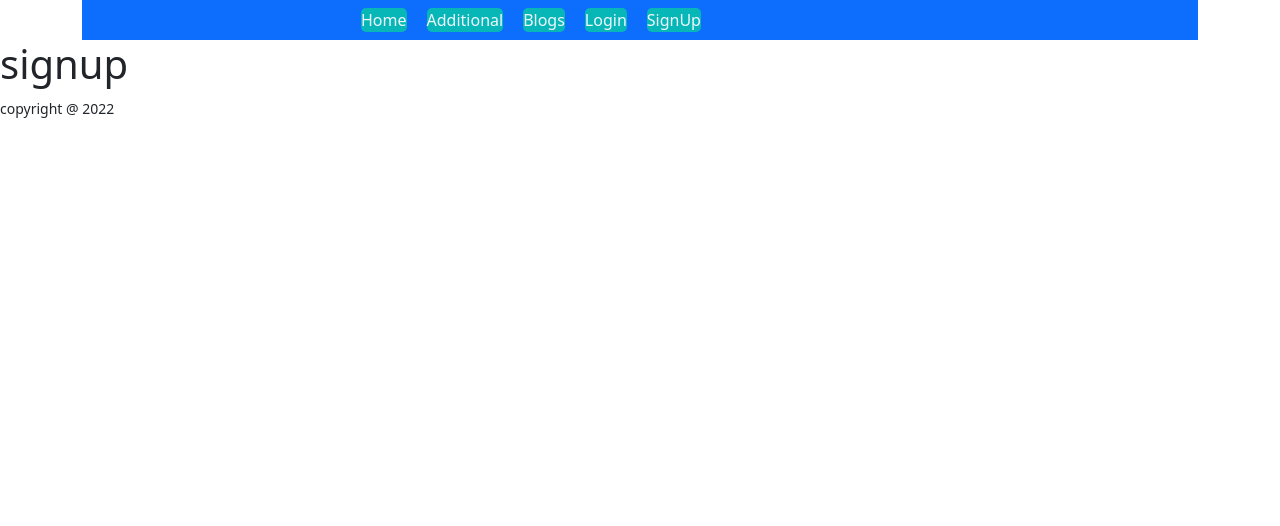
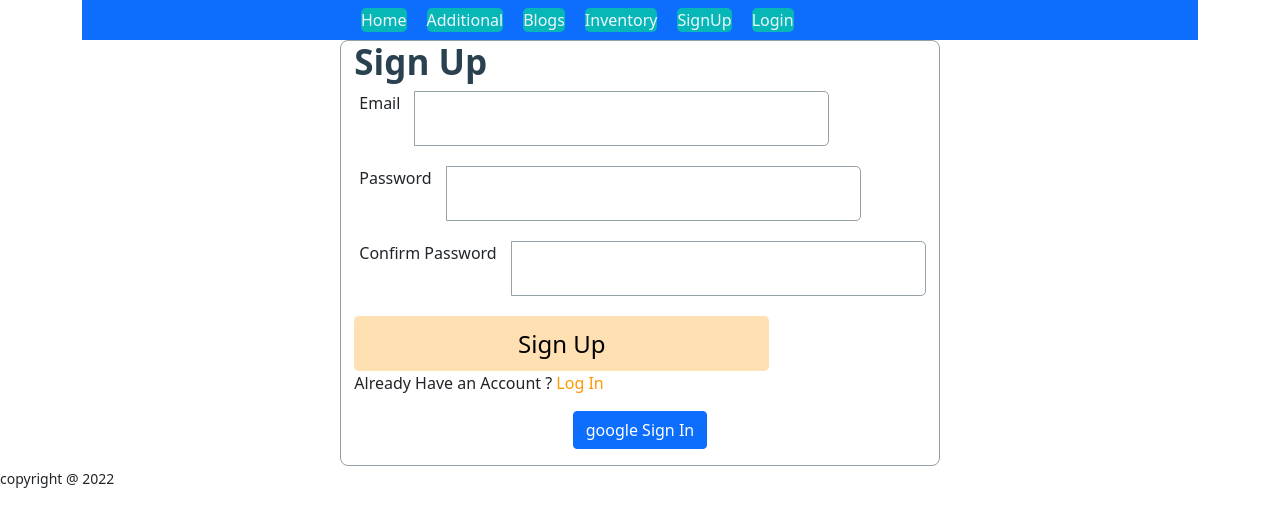
Before and after one commit to shammi77/wearhouse-inventory-client, a React (Create React App) app: page /signup in a window 1280 px wide. Shown: the top 526 px of the page. Built offline with nearby package versions, Linux system fonts and the light colour scheme; no server answers.

Commit message:
private route work

```diff
--- a/src/App.js
+++ b/src/App.js
@@ -9,7 +9,10 @@ import NotFound from './components/NotFound/NotFound';
 import Additional from './components/Additional/Additional';
 import Login from './components/Login/Login';
 import SignUp from './components/SignUp/SignUp';
-// import SignUp from './components/SignUp/SignUp';
+
+import InvenTory from './components/InvenTory/InvenTory';
+// import RequireAuth from './components/RequireAuth/RequireAuth';
+
 
 function App() {
   return (
@@ -17,14 +20,15 @@ function App() {
       <Header></Header>
       <Routes>
         <Route path="/" element={<Home></Home>}></Route>
-        <Route path="home" element={<Home></Home>}></Route>
-        <Route path="blogs" element={<Blogs></Blogs>}></Route>
-        <Route path='additional' element={<Additional></Additional>}></Route>
-        <Route path='login' element={<Login></Login>}></Route>
-        <Route path='signup' element={<SignUp></SignUp>}></Route>
+        <Route path="/home" element={<Home></Home>}></Route>
+        <Route path="/blogs" element={<Blogs></Blogs>}></Route>
+        <Route path='/additional' element={<Additional></Additional>}></Route>
+        <Route path='/inventory' element={
+          <InvenTory></InvenTory>}></Route>
+        <Route path='/login' element={<Login></Login>}></Route>
+        <Route path='/signup' element={<SignUp></SignUp>}></Route>
 
-        {/*
-         */}
+
         <Route path='*' element={<NotFound></NotFound>}></Route>
       </Routes>
       <Footer></Footer>
--- a/src/components/Header/Header.js
+++ b/src/components/Header/Header.js
@@ -1,9 +1,17 @@
 import React from "react";
-import {  Nav, Navbar } from "react-bootstrap";
+import {  Button, Nav, Navbar } from "react-bootstrap";
 import { Link } from "react-router-dom";
 import "./Header.css";
+import { useAuthState } from "react-firebase-hooks/auth";
+import auth from "../../firebase.init";
+import { signOut } from "firebase/auth";
 
 const Header = () => {
+  const [user] = useAuthState(auth);
+  const handleSignOut = () => {
+    signOut(auth);
+  };
+
   return (
     <div className="container">
     <Navbar bg="primary" variant="white">
@@ -11,10 +19,16 @@ const Header = () => {
       <Link to="/home">Home</Link>
       <Link to="/additional">Additional</Link>
       <Link to="/blogs">Blogs</Link>
-      <Link to="/login">Login</Link>
+      <Link to='/inventory'>Inventory</Link>
+
       <Link to="/signup">SignUp</Link>
-       {/*
-        */}
+      {user ? (
+          <Button onClick={handleSignOut}>Sign Out</Button>
+        ) : (
+          <Link to="/login">Login</Link>
+        )
+
+      }
           </Nav>
       </Navbar>
     </div>
--- /dev/null
+++ b/src/components/InvenTory/InvenTory.js
@@ -0,0 +1,11 @@
+import React from 'react';
+
+const InvenTory = () => {
+    return (
+        <div>
+            <h1>private Route</h1>
+        </div>
+    );
+};
+
+export default InvenTory;
--- a/src/components/Login/Login.css
+++ b/src/components/Login/Login.css
@@ -1,4 +1,4 @@
-/* .form-container{
+.form-container{
     width: 600px;
     margin: 0 auto;
     border: 1px solid #95A0A7;
@@ -40,4 +40,4 @@
 .form-link{
     color: #FF9900;
     text-decoration: none;
-} */
+}
--- a/src/components/Login/Login.js
+++ b/src/components/Login/Login.js
@@ -1,105 +1,75 @@
-// import React, { useState } from "react";
-// import "./Login.css";
-// import { Link, useLocation, useNavigate } from "react-router-dom";
-// import { useSignInWithEmailAndPassword } from "react-firebase-hooks/auth";
-// import auth from "../../firebase.init";
-
-// const Login = () => {
-//   const [email, setEmail] = useState("");
-//   const [password, setPassword] = useState("");
-//   const [
-//     signInWithEmailAndPassword,
-//     user,
-//     loading,
-//     error,
-//   ] = useSignInWithEmailAndPassword(auth);
-//   const navigate = useNavigate(auth);
-//   const location = useLocation();
-//   const from = location.state?.from?.pathname || '/';
-
-//   const handleEmailBlur = (event) => {
-//     setEmail(event.target.value);
-//   };
-//   const handlePasswordBlur = (event) => {
-//     setPassword(event.target.value);
-//   };
-//   if(user){
-//     navigate(from, {replace:true});
-//   }
-//   const handleUserSignIn =event => {
-//       event.preventDefault();
-//       signInWithEmailAndPassword(email, password);
-//   }
-
-//   return (
-//     <div className="form-container">
-//       <div>
-//         <h2 className="form-title">Login</h2>
-//         <form onSubmit={handleUserSignIn}>
-//           <div className="input-group">
-//             <label htmlFor="email">Email</label>
-//             <input
-//               onBlur={handleEmailBlur}
-//               type="email"
-//               name="email"
-//               id=""
-//               required
-//             />
-//           </div>
-//           <div className="input-group">
-//             <label htmlFor="password">Password</label>
-//             <input
-//               onBlur={handlePasswordBlur}
-//               type="password"
-//               name="password"
-//               id=""
-//               required
-//             />
-//           </div>
-//             <p style={{color:'red'}}>{error?.message }</p>
-//             {
-//                 loading && <p>Loading...</p>
-//             }
-//           <input className="form-submit" type="submit" value="Login" required />
-//         </form>
-//         <p>
-//           New to this page ?{" "}
-//           <Link className="form-link" to="/signup">
-//             Create an Account
-//           </Link>
-//         </p>
-
-//       </div>
-//     </div>
-//   );
-// };
-
-// export default Login;
-import React from "react";
-import { Button, Form } from "react-bootstrap";
+import React, { useState } from "react";
+import "./Login.css";
+import { Link, useLocation, useNavigate } from "react-router-dom";
+import { useSignInWithEmailAndPassword } from "react-firebase-hooks/auth";
+import auth from "../../firebase.init";
 
 const Login = () => {
+  const [email, setEmail] = useState("");
+  const [password, setPassword] = useState("");
+  const [
+    signInWithEmailAndPassword,
+    user,
+    loading,
+    error,
+  ] = useSignInWithEmailAndPassword(auth);
+  const navigate = useNavigate(auth);
+  const location = useLocation();
+  const from = location.state?.from?.pathname || '/';
+
+  const handleEmailBlur = (event) => {
+    setEmail(event.target.value);
+  };
+  const handlePasswordBlur = (event) => {
+    setPassword(event.target.value);
+  };
+  if(user){
+    navigate(from, {replace:true});
+  }
+  const handleUserSignIn =event => {
+      event.preventDefault();
+      signInWithEmailAndPassword(email, password);
+  }
+
   return (
-    <div className="container w-50 mx-auto">
-      <h1 className="text-primary text-center mt-4">Login</h1>
-      <Form>
-        <Form.Group className="mb-3" controlId="formBasicEmail">
-          <Form.Label>Email address</Form.Label>
-          <Form.Control type="email" placeholder="Enter email" />
-          <Form.Text className="text-muted">
-            We'll never share your email with anyone else.
-          </Form.Text>
-        </Form.Group>
+    <div className="form-container">
+      <div>
+        <h2 className="form-title">Login</h2>
+        <form onSubmit={handleUserSignIn}>
+          <div className="input-group">
+            <label htmlFor="email">Email</label>
+            <input
+              onBlur={handleEmailBlur}
+              type="email"
+              name="email"
+              id=""
+              required
+            />
+          </div>
+          <div className="input-group">
+            <label htmlFor="password">Password</label>
+            <input
+              onBlur={handlePasswordBlur}
+              type="password"
+              name="password"
+              id=""
+              required
+            />
+          </div>
+            <p style={{color:'red'}}>{error?.message }</p>
+            {
+                loading && <p>Loading...</p>
+            }
+          <input className="form-submit" type="submit" value="Login" required />
+        </form>
+        <p>
+          New to this page ?{" "}
+          <Link className="form-link" to="/signup">
+            Create an Account
+          </Link>
+        </p>
 
-        <Form.Group className="mb-3" controlId="formBasicPassword">
-          <Form.Label>Password</Form.Label>
-          <Form.Control type="password" placeholder="Password" />
-        </Form.Group>
-
-        <Button variant="primary" type="submit">
-          Submit
-        </Button>
-      </Form>
+      </div>
     </div>
   );
 };
--- /dev/null
+++ b/src/components/Login/SocialLogin/SocialLogin.js
@@ -0,0 +1,30 @@
+import React from 'react';
+import { Button } from 'react-bootstrap';
+import { useSignInWithGoogle } from 'react-firebase-hooks/auth';
+import { useNavigate } from 'react-router-dom';
+import auth from '../../../firebase.init';
+
+const SocialLogin = () => {
+    const [signInWithGoogle, user, loading, error] = useSignInWithGoogle(auth);
+    const navigate = useNavigate(auth);
+    let errorElement;
+
+    if (error) {
+        errorElement = <div>
+        <p className='text-danger'>Error: {error.message}</p>
+      </div>
+          }
+
+      if(user){
+          navigate('/home');
+      }
+    return (
+
+        <div className='text-center m-3'>
+            {errorElement}
+            <Button onClick={()=>signInWithGoogle()} className='btn btn-primary '>google Sign In</Button>
+        </div>
+    );
+};
+
+export default SocialLogin;
--- /dev/null
+++ b/src/components/RequireAuth/RequireAuth.js
@@ -0,0 +1,18 @@
+import { getAuth } from 'firebase/auth';
+import React from 'react';
+import { useAuthState } from 'react-firebase-hooks/auth';
+import { Navigate, useLocation } from 'react-router-dom';
+import app from '../../firebase.init';
+
+const auth = getAuth(app);
+
+const RequireAuth = ({children}) => {
+    const [user] = useAuthState(auth);
+    const location = useLocation();
+    if(!user){
+        return <Navigate to="/login" state = {{from : location}} replace />;
+    }
+    return children;
+};
+
+export default RequireAuth;
--- a/src/components/SignUp/SignUp.js
+++ b/src/components/SignUp/SignUp.js
@@ -1,94 +1,86 @@
-// import React, { useState } from "react";
-// import { Link, useNavigate } from "react-router-dom";
-// import { useCreateUserWithEmailAndPassword } from 'react-firebase-hooks/auth';
-// import auth from "../../firebase.init";
-// import SocialLogin from "../Login/SocialLogin/SocialLogin";
 
 
-// const SignUp = () => {
-//   const [email , setEmail] = useState("");
-//   const [password , setPassword] = useState("");
-//   const [confirmPassword, setConfirmPassword] = useState("");
-//   const [error, setError] = useState("");
-//   const navigate = useNavigate();
+import React, { useState } from "react";
+import { Link, useNavigate } from "react-router-dom";
+import { useCreateUserWithEmailAndPassword } from 'react-firebase-hooks/auth';
+import auth from "../../firebase.init";
+import SocialLogin from "../Login/SocialLogin/SocialLogin";
 
-//   const [createUserWithEmailAndPassword,user] = useCreateUserWithEmailAndPassword(auth, {sendEmailVerification: true});
 
-//   const handleEmailBlur =event =>{
-//       setEmail(event.target.value);
-//   }
-//   const handlePasswordBlur =event =>{
-//       setPassword(event.target.value);
-//   }
-//   const handleConfirmPasswordBlur =event =>{
-//       setConfirmPassword(event.target.value);
-//   }
-//   if(user){
-//       navigate('/home');
-//   }
-//   const handleCreateUser = event =>{
-//       event.preventDefault();
-//       const email = event.target.email.value;
-//       const password = event.target.password.value;
-//       if(password !== confirmPassword){
-//           setError('your two passwords didnot match');
-//           return;
-//       }
-//       if(password.length<6){
-//             setError('Password must be at least 6 characters');
-//             return;
-//       }
-//       createUserWithEmailAndPassword(email, password);
-//   }
-
-//   return (
-//     <div>
-//       <div className="form-container">
-//         <div>
-//           <h2 className="form-title">Sign Up</h2>
-//           <form onSubmit={handleCreateUser}>
-//             <div className="input-group">
-//               <label htmlFor="email">Email</label>
-//               <input onBlur={handleEmailBlur} type="email" name="email" id="" required />
-//             </div>
-//             <div className="input-group">
-//               <label htmlFor="password">Password</label>
-//               <input onBlur={handlePasswordBlur} type="password" name="password" id="" required />
-//             </div>
-//             <div className="input-group">
-//               <label htmlFor="confirm-password">Confirm Password</label>
-//               <input onBlur={handleConfirmPasswordBlur} type="password" name="confirm-password" id="" required />
-//             </div>
-//             <p style={{color: 'red'}}>{error}</p>
-//             <input
-//               className="form-submit"
-//               type="submit"
-//               value="Sign Up"
-//               required
-//             />
-//           </form>
-//           <p>
-//             Already Have an Account ?{" "}
-//             <Link className="form-link" to="/login">
-//               Log In
-//             </Link>
-//           </p>
-//           <SocialLogin></SocialLogin>
-//         </div>
-//       </div>
-//     </div>
-//   );
-// };
-
-// export default SignUp;
-import React from 'react';
 
 const SignUp = () => {
-    return (
+  const [email, setEmail] = useState("");
+  const [password, setPassword] = useState("");
+  const [confirmPassword, setConfirmPassword] = useState("");
+  const [error, setError] = useState("");
+  const navigate = useNavigate();
+
+  const [createUserWithEmailAndPassword,user] = useCreateUserWithEmailAndPassword(auth, {sendEmailVerification: true});
+
+  const handleEmailBlur =event =>{
+      setEmail(event.target.value);
+  }
+  const handlePasswordBlur =event =>{
+      setPassword(event.target.value);
+  }
+  const handleConfirmPasswordBlur =event =>{
+      setConfirmPassword(event.target.value);
+  }
+  if(user){
+      navigate('/home');
+  }
+  const handleCreateUser = event =>{
+      event.preventDefault();
+      const email = event.target.email.value;
+      const password = event.target.password.value;
+      if(password !== confirmPassword){
+          setError('your two passwords didnot match');
+          return;
+      }
+      if(password.length<6){
+            setError('Password must be at least 6 characters');
+            return;
+      }
+      createUserWithEmailAndPassword(email, password);
+  }
+
+  return (
+    <div>
+      <div className="form-container">
         <div>
-            <h1>signup</h1>
+          <h2 className="form-title">Sign Up</h2>
+          <form onSubmit={handleCreateUser}>
+            <div className="input-group">
+              <label htmlFor="email">Email</label>
+              <input onBlur={handleEmailBlur} type="email" name="email" id="" required />
+            </div>
+            <div className="input-group">
+              <label htmlFor="password">Password</label>
+              <input onBlur={handlePasswordBlur} type="password" name="password" id="" required />
+            </div>
+            <div className="input-group">
+              <label htmlFor="confirm-password">Confirm Password</label>
+              <input onBlur={handleConfirmPasswordBlur} type="password" name="confirm-password" id="" required />
+            </div>
+            <p style={{color: 'red'}}>{error}</p>
+            <input
+              className="form-submit"
+              type="submit"
+              value="Sign Up"
+              required
+            />
+          </form>
+          <p>
+            Already Have an Account ?{" "}
+            <Link className="form-link" to="/login">
+              Log In
+            </Link>
+          </p>
+          <SocialLogin></SocialLogin>
         </div>
-    );
+      </div>
+    </div>
+  );
 };
 
 export default SignUp;
```
